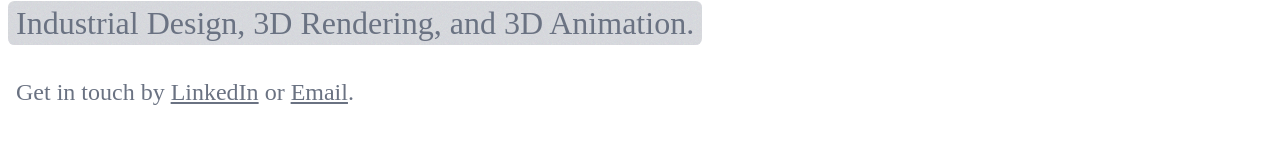
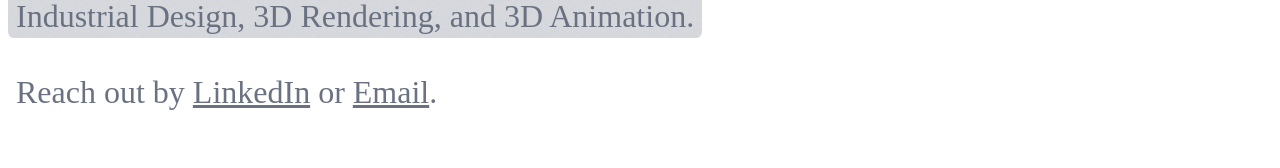
Before and after one commit to ellbosch/JaclynPortfolio, a React (Vite) app: page / in a window 1280 px wide. Shown: the part 231-399 px from the top of the page. Built offline with nearby package versions, Linux system fonts and the light colour scheme; a web font is replaced by a local one.

Commit message:
Prototype: Prototype update

```diff
--- a/src/pages/Home.tsx
+++ b/src/pages/Home.tsx
@@ -172,14 +172,14 @@ const Home = () => {
           </span>
         </p>
         <p
-          className={`text-gray-500 dark:text-gray-400 mb-12 md:mb-20 transition-opacity duration-500 text-xl md:text-2xl ${fadeStage >= 2 ? 'opacity-100' : 'opacity-0'}`}
+          className={`text-gray-500 dark:text-gray-400 mb-12 md:mb-20 transition-opacity duration-500 text-2xl md:text-[32px] ${fadeStage >= 2 ? 'opacity-100' : 'opacity-0'}`}
           style={{
             fontFamily: '"adobe-garamond-pro", serif',
             fontWeight: 400,
             lineHeight: '1.6',
           }}
         >
-          Get in touch by{' '}
+          Reach out by{' '}
           <a
             href="#"
             onClick={(e) => {
```
